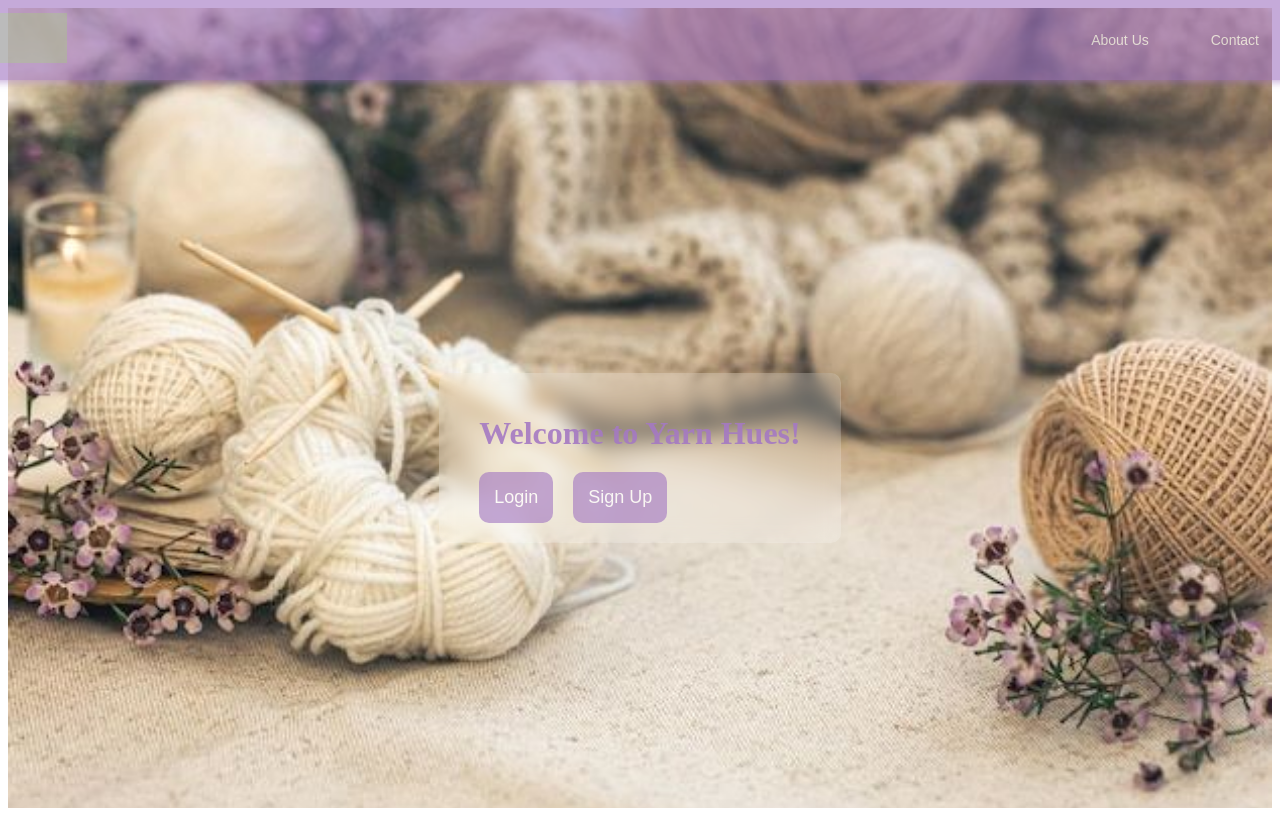
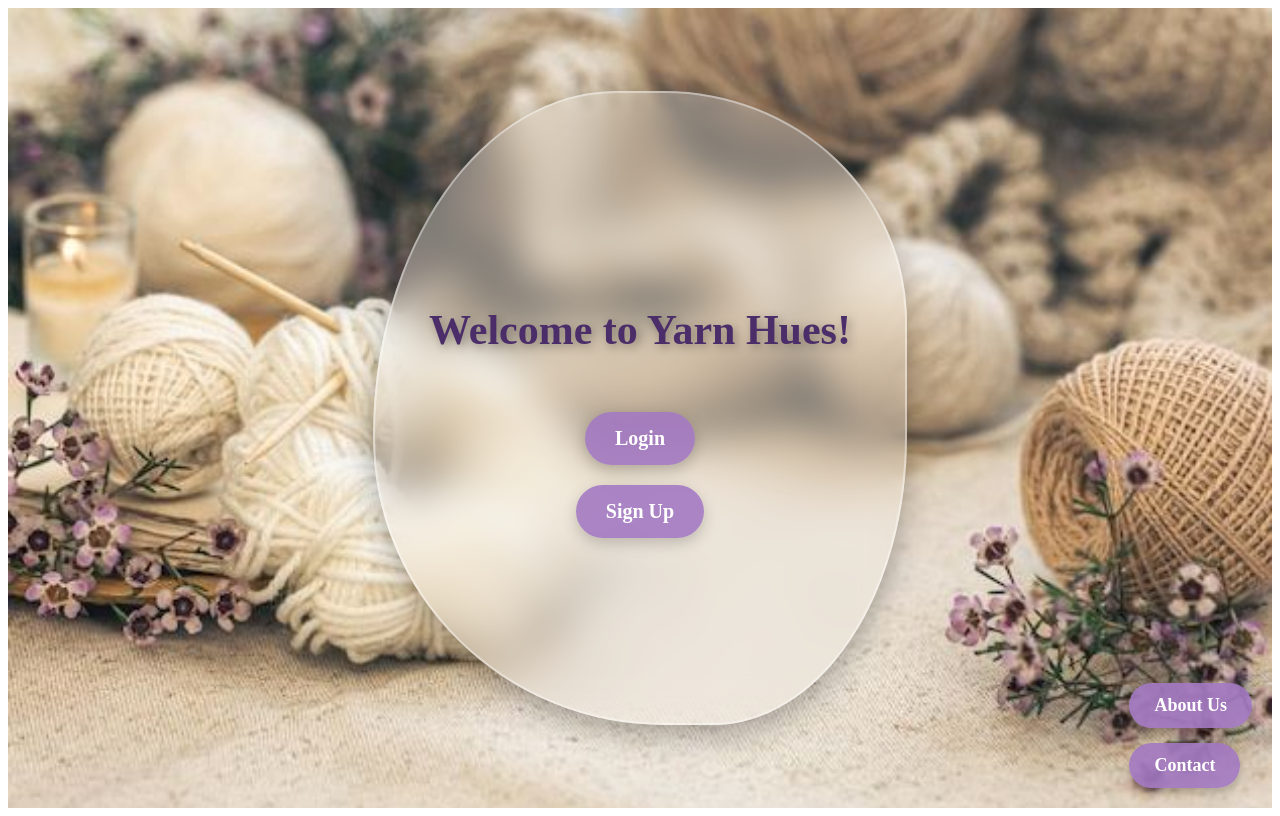
Before and after one commit to ShreeyaPaudel/Yarn-Hues-Web-React, a React (Vite) app: page /mainpage in a window 1280 px wide. Built offline with nearby package versions, Linux system fonts and the light colour scheme; grey boxes are pictures that could not be loaded.

Commit message:
Contact us changes

```diff
--- a/src/App.jsx
+++ b/src/App.jsx
@@ -15,6 +15,7 @@ function App() {
   const Designs = React.lazy (() => import ("./private/Designs"));
   const MainPage = React.lazy (() => import ("./public/MainPage"));
   const AboutUS = React.lazy (() => import ("./public/AboutUs"));
+  const ContactUS = React.lazy (() => import ("./public/ContactUs"));
 
 
   return (
@@ -29,6 +30,7 @@ function App() {
         <Route path = '/designs'element ={<Designs/>}></Route>
         <Route path = '/mainpage' element ={<MainPage/>}></Route>
         <Route path = '/aboutus' element = {<AboutUS/>}></Route>
+        <Route path = '/contactus' element = {<ContactUS/>}></Route>
 
        </Routes>
       </Suspense>
--- /dev/null
+++ b/src/public/ContactUs.css
@@ -0,0 +1,244 @@
+/* General Styles */
+* {
+    margin: 0;
+    padding: 0;
+    box-sizing: border-box;
+  }
+
+  body {
+    font-family: 'Arial', sans-serif;
+    background-color: #f4f4f4;
+    color: #333;
+    line-height: 1.6;
+  }
+
+  /* Hero Section */
+  .hero-section {
+    background: url('../assets/1cb19aeee5531b607c5831f2dbc331d9.jpg') no-repeat center center/cover;
+    height: 400px;
+    display: flex;
+    justify-content: center;
+    align-items: center;
+    color: rgba(164, 121, 194, 0.9);
+    text-align: center;
+  }
+
+  .hero-section h1 {
+    font-size: 2.5rem;
+    font-weight: 600;
+    letter-spacing: 2px;
+    margin: 0;
+  }
+
+  /* Get in Touch Section */
+  .get-in-touch {
+    padding: 50px 20px;
+    background-color: #fafafa;
+    text-align: center;
+  }
+
+  .get-in-touch h2 {
+    font-size: 2rem;
+    margin-bottom: 20px;
+  }
+
+  .get-in-touch p {
+    font-size: 1.1rem;
+    margin-bottom: 30px;
+  }
+
+  .contact-details {
+    display: flex;
+    justify-content: center;
+    gap: 30px;
+    flex-wrap: wrap;
+  }
+
+  .contact-item {
+    display: flex;
+    align-items: center;
+    gap: 10px;
+    font-size: 1.1rem;
+    max-width: 200px;
+    margin-bottom: 20px;
+  }
+
+  .contact-item i {
+    font-size: 1.5rem;
+    color: rgba(164, 121, 194, 0.9);
+  }
+
+  /* Contact Form */
+  .contact-form {
+    background-color: white;
+    padding: 50px 20px;
+    text-align: center;
+  }
+
+  .contact-form h2 {
+    font-size: 2rem;
+    margin-bottom: 20px;
+  }
+
+  .contact-form form {
+    max-width: 600px;
+    margin: 0 auto;
+  }
+
+  .contact-form input,
+  .contact-form textarea {
+    width: 100%;
+    padding: 10px;
+    margin-bottom: 20px;
+    border: 1px solid #ccc;
+    border-radius: 5px;
+  }
+
+  .contact-form button {
+    background-color: rgba(164, 121, 194, 0.9);
+    color: white;
+    padding: 15px 30px;
+    border: none;
+    border-radius: 5px;
+    cursor: pointer;
+    font-size: 1.1rem;
+  }
+
+  .contact-form button:hover {
+    background-color: #4a3c53;
+  }
+
+  /* Google Maps Section */
+  .google-maps {
+    margin: 50px 0;
+    text-align: center;
+  }
+
+  .google-maps iframe {
+    width: 100%;
+    max-width: 1000px;
+    border-radius: 10px;
+  }
+
+  /* Footer */
+  .footer {
+    background-color: rgba(164, 121, 194, 0.9);
+    opacity: 0.6;
+    padding: 20px 20px;
+    color: white;
+    text-align: center;
+  }
+
+  .social-links a {
+    color: white;
+    font-size: 2rem;
+    margin: 0 10px;
+    text-decoration: none;
+  }
+
+  .social-links a:hover {
+    color: #f4f4f4;
+  }
+
+  .navigation-links {
+    margin-top: 20px;
+  }
+
+  .navigation-links a {
+    color: white;
+    margin: 0 15px;
+    text-decoration: none;
+    font-size: 1rem;
+  }
+
+  .navigation-links a:hover {
+    text-decoration: underline;
+  }
+
+  /* Responsive Styles */
+  @media (max-width: 768px) {
+    .hero-section h1 {
+      font-size: 2rem;
+      margin: 0;
+    }
+
+    .get-in-touch h2 {
+      font-size: 1.6rem;
+    }
+
+    .get-in-touch p {
+      font-size: 1rem;
+    }
+
+    .contact-details {
+      flex-direction: column;
+      gap: 20px;
+    }
+
+    .contact-item {
+      max-width: 100%;
+      justify-content: center;
+    }
+
+    .contact-form h2 {
+      font-size: 1.8rem;
+    }
+
+    .contact-form input,
+    .contact-form textarea {
+      font-size: 1rem;
+    }
+
+    .contact-form button {
+      font-size: 1rem;
+      padding: 12px 20px;
+    }
+
+    .footer {
+      padding: 20px 10px;
+    }
+
+    .navigation-links {
+      display: flex;
+      flex-direction: column;
+      align-items: center;
+      margin-top: 20px;
+    }
+
+    .navigation-links a {
+      margin: 5px 0;
+      font-size: 1rem;
+    }
+
+    .social-links a {
+      font-size: 1.5rem;
+    }
+  }
+
+  @media (max-width: 480px) {
+    .hero-section h1 {
+      font-size: 1.6rem;
+    }
+
+    .get-in-touch h2 {
+      font-size: 1.4rem;
+    }
+
+    .get-in-touch p {
+      font-size: 0.9rem;
+    }
+
+    .contact-form h2 {
+      font-size: 1.6rem;
+    }
+
+    .contact-form input,
+    .contact-form textarea {
+      font-size: 0.9rem;
+    }
+
+    .contact-form button {
+      font-size: 0.9rem;
+      padding: 10px 20px;
+    }
+  }
--- /dev/null
+++ b/src/public/ContactUs.jsx
@@ -0,0 +1,72 @@
+import React from 'react';
+import './ContactUs.css';
+
+const ContactUs = () => {
+  return (
+    <div className="contact-us-container">
+      {/* Hero Section */}
+      <section className="hero-section">
+        <div className="hero-content">
+          <h1>Get in Touch with Yarn Hues</h1>
+        </div>
+      </section>
+
+
+      <section className="get-in-touch">
+        <h2>We’d Love to Hear From You!</h2>
+        <p>Whether you have questions or feedback, feel free to reach out.</p>
+        <div className="contact-details">
+          <div className="contact-item">
+            <i className="fas fa-phone-alt"></i>
+            <span>+977 9813780846</span>
+          </div>
+          <div className="contact-item">
+            <i className="fas fa-envelope"></i>
+            <span>shreeya.paudel.8e@gmail.com</span>
+          </div>
+          <div className="contact-item">
+            <i className="fas fa-clock"></i>
+            <span>Monday - Friday, 9 AM - 6 PM</span>
+          </div>
+        </div>
+      </section>
+
+
+      {/* <section className="contact-form">
+        <h2>Send Us a Message</h2>
+        <form>
+          <input type="text" placeholder="Name" required />
+          <input type="email" placeholder="Email" required />
+          <input type="tel" placeholder="Phone" />
+          <textarea placeholder="Message" required></textarea>
+          <button type="submit">Submit</button>
+        </form>
+      </section> */}
+
+
+
+      {/* Footer */}
+      <footer className="footer">
+        <div className="social-links">
+          <a href="https://www.instagram.com/yarnhues" target="_blank" rel="noopener noreferrer">
+            <i className="fab fa-instagram"></i>
+          </a>
+          <a href="https://www.facebook.com/yarnhues" target="_blank" rel="noopener noreferrer">
+            <i className="fab fa-facebook"></i>
+          </a>
+          <a href="https://www.pinterest.com/yarnhues" target="_blank" rel="noopener noreferrer">
+            <i className="fab fa-pinterest"></i>
+          </a>
+        </div>
+        <div className="navigation-links">
+          <a href="/aboutus">About Us</a>
+          <a href="/mainpage">Shop</a>
+          <a href="/faq">FAQ</a>
+          <a href="/privacy-policy">Privacy Policy</a>
+        </div>
+      </footer>
+    </div>
+  );
+};
+
+export default ContactUs;
--- a/src/public/MainPage.css
+++ b/src/public/MainPage.css
@@ -3,133 +3,123 @@
     display: flex;
     flex-direction: column;
     align-items: center;
+    justify-content: center;
     min-height: 100vh;
-    background-color: #f0f4f8;
+    background-color: #f8f3ee;
     background-image: url("../assets/mainpagebg1.jpg");
-    background-size: cover;
+    background-size: cover; /* Stretches the image */
+    background-repeat: no-repeat;
+    background-position: center top;
     min-width: 100%;
-    justify-content: center;
+    font-family: "Times New Roman", serif;
     position: relative;
+    overflow: hidden; /* Prevents overflow of the image */
   }
 
-/* Navbar */
-.navbar {
+  /* Unique Auth Section Shape */
+  .auth-section {
+    width: 450px;
+    height: 550px;
+    background: rgba(255, 255, 255, 0.25);
+    border-radius: 50% 50% 40% 60% / 60% 40% 50% 50%; /* Unique blob shape */
+    padding: 40px;
+    text-align: center;
+    backdrop-filter: blur(20px);
+    box-shadow: 0 10px 30px rgba(0, 0, 0, 0.3);
+    border: 2px solid rgba(255, 255, 255, 0.4);
+    animation: popIn 1.5s ease-in-out;
     display: flex;
-    justify-content: space-between;
-    align-items: center;
-    padding: 10px 10px;
-    background-color: rgba(164, 121, 194, 0.9);
-    color: white;
-    opacity:0.7;
-    position: fixed;
-    width: 100%;
-    top: 0;
-    height: 60px;
-    z-index: 1000;
-    box-shadow: 0 2px 8px rgba(164, 121, 194, 0.9);
+    flex-direction: column;
+    justify-content: center;
+    position: absolute;
+    top: 50%;
+    left: 50%;
+    transform: translate(-50%, -50%);
   }
 
-.logo img {
-    height: 50px;
+  /* Animation for smooth entrance */
+  @keyframes popIn {
+    from { opacity: 0; transform: translate(-50%, -60%) scale(0.9); }
+    to { opacity: 1; transform: translate(-50%, -50%) scale(1); }
   }
 
-.navbar-items {
-    display: flex;
-    align-items: center;
-    gap: 20px;
-    margin-left: auto;
+  /* Auth Section Text */
+  .auth-section h1 {
+    font-size: 42px;
+    color: #4b2e69;
+    text-shadow: 3px 3px 10px rgba(0, 0, 0, 0.3);
   }
 
-.text-btn {
-    background: none;
-    border: none;
-    color: white;
-    font-size: 14px;
-    margin: 0 15px;
-    cursor: pointer;
-    transition: color 0.3s;
+  .auth-section p {
+    font-size: 18px;
+    color: #512313;
   }
 
-.text-btn:hover {
-    color: #ddd;
-}
-
-/* Auth Section */
-.auth-section {
-    margin-top: 100px;
-    text-align: center;
-    background: rgba(255, 255, 255, 0.2);
-    padding: 20px 40px;
-    border-radius: 10px;
-    backdrop-filter: blur(10px);
-}
-
-.auth-section h1 {
-    font-size: 32px;
-    color: rgba(164, 121, 194, 0.9);
-    margin-bottom: 20px;
-    font-style: bold;
-}
-
+  /* Buttons */
   .auth-buttons {
     display: flex;
+    flex-direction: column;
     gap: 20px;
-    margin-top: 20px;
+    margin-top: 30px;
   }
 
   .auth-btn {
-    padding: 15px;
-    max-width: fit-content;
-    font-size: 18px;
+    padding: 15px 30px;
+    font-size: 20px;
     border: none;
-    border-radius: 10px;
+    border-radius: 50px;
     cursor: pointer;
-    transition: all 0.3s ease;
-}
-
-.login-btn {
-    background-color: rgba(164, 121, 194, 0.9);
+    font-family: "Times New Roman", serif;
+    transition: all 0.3s ease-in-out;
+    font-weight: bold;
+    box-shadow: 0 5px 15px rgba(0, 0, 0, 0.2);
+    background: rgba(164, 121, 194, 0.9); /* Matches Navbar */
     color: white;
-    opacity: 0.7;
-}
-
-.signup-btn {
-    background-color:rgba(164, 121, 194, 0.9);
-    color: white;
-    opacity: 0.7;
+    position: relative;
+    overflow: hidden;
   }
 
   .auth-btn:hover {
-    transform: scale(1.05);
+    transform: translateY(-3px);
+    box-shadow: 0 10px 25px rgba(0, 0, 0, 0.3);
   }
 
-/* Responsive Design */
-@media screen and (max-width: 768px) {
-    .auth-section {
-        margin-top: 80px;
-    }
-    .auth-section h1 {
-        font-size: 24px;
-    }
-    .auth-buttons {
+  /* Floating Buttons at Bottom Right */
+  .bottom-right-buttons {
+    position: absolute;
+    bottom: 20px;
+    right: 20px;
+    display: flex;
     flex-direction: column;
-    }
-    .auth-btn {
-        width: 80%;
-    }
-    .navbar {
-        flex-direction: row;
-        padding: 10px;
-    }
-    .navbar-items {
-        justify-content: flex-end;
-    }
+    gap: 15px;
   }
 
+  .bottom-btn {
+    padding: 12px 25px;
+    font-size: 18px;
+    border: none;
+    border-radius: 30px;
+    cursor: pointer;
+    font-family: "Times New Roman", serif;
+    transition: all 0.3s ease-in-out;
+    font-weight: bold;
+    box-shadow: 0 5px 10px rgba(0, 0, 0, 0.2);
+    background: rgba(164, 121, 194, 0.9);
+    color: white;
+  }
+
+  .bottom-btn:hover {
+    background: rgba(132, 94, 170, 0.95);
+    transform: scale(1.1);
+  }
+
+  /* Background Image */
   .background-container {
     position: absolute;
+    top: 0;
+    left: 0;
     width: 100%;
-    height: 100vh;
+    height: 100%;
     overflow: hidden;
     z-index: -1;
   }
@@ -137,12 +127,28 @@
   .animated-bg {
     width: 100%;
     height: 100%;
-    object-fit: cover;
-    filter: blur(0);
-    animation: fadeIn 2s ease-in-out;
+    object-fit: cover; /* Ensures the background stretches */
   }
 
-@keyframes fadeIn {
-    from { opacity: 0; transform: scale(1.1); }
-    to { opacity: 1; transform: scale(1); }
+  /* Responsive Design */
+  @media screen and (max-width: 768px) {
+    .auth-section {
+      width: 350px;
+      height: 450px;
+      padding: 30px;
     }
+    .auth-section h1 {
+      font-size: 30px;
+    }
+    .auth-buttons {
+      flex-direction: column;
+      gap: 20px;
+    }
+    .auth-btn {
+      width: 100%;
+    }
+    .bottom-right-buttons {
+      bottom: 15px;
+      right: 15px;
+    }
+  }
--- a/src/public/MainPage.jsx
+++ b/src/public/MainPage.jsx
@@ -3,25 +3,9 @@ import { Link } from "react-router-dom";
 import "./MainPage.css";
 import yarnImage from "../assets/mainpagebg1.jpg"; // Ensure you have an aesthetic yarn image
 
-
-const AuthPage = () => {
+const MainPage = () => {
   return (
     <div className="auth-container">
-
-      <nav className="navbar">
-        <div className="logo">
-          <img src="logo" alt="Logo" />
-        </div>
-        <div className="navbar-items">
-          <button className="text-btn">About Us</button>
-          <button className="text-btn">Contact</button>
-        </div>
-      </nav>
-
-      <div className="background-container">
-        <img src={yarnImage} alt="Yarn Aesthetic" className="animated-bg" />
-      </div>
-
       <div className="auth-section">
         <h1>Welcome to Yarn Hues!</h1>
         <div className="auth-buttons">
@@ -33,8 +17,21 @@ const AuthPage = () => {
           </Link>
         </div>
       </div>
+
+      <div className="bottom-right-buttons">
+        <Link to="/aboutus">
+          <button className="bottom-btn">About Us</button>
+        </Link>
+        <Link to="/contactus">
+          <button className="bottom-btn">Contact</button>
+        </Link>
+      </div>
+
+      <div className="background-container">
+        <img src={yarnImage} alt="Yarn Aesthetic" className="animated-bg" />
+      </div>
     </div>
   );
 };
 
-export default AuthPage;
+export default MainPage;
```
Also changed, not shown: src/public/AboutUs.jsx (+7 -2 lines). Lines whose indentation alone changed are shown as unchanged.
